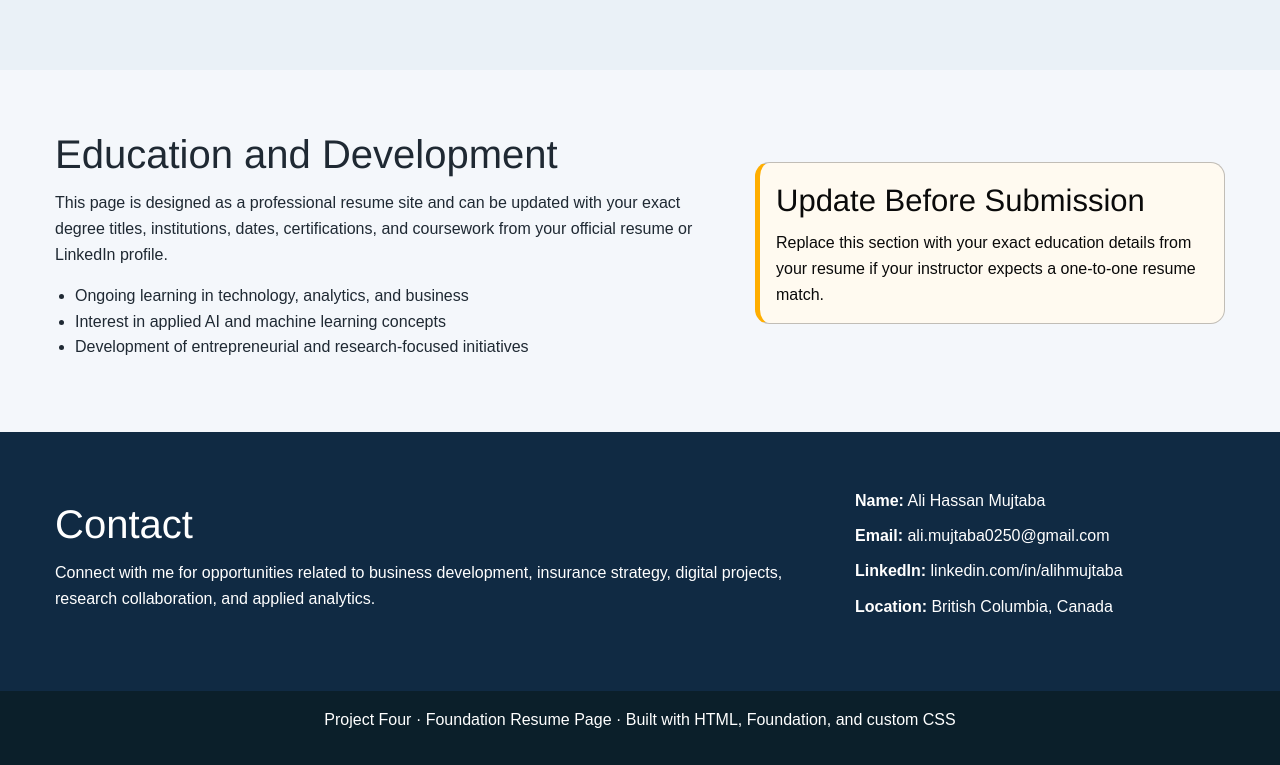
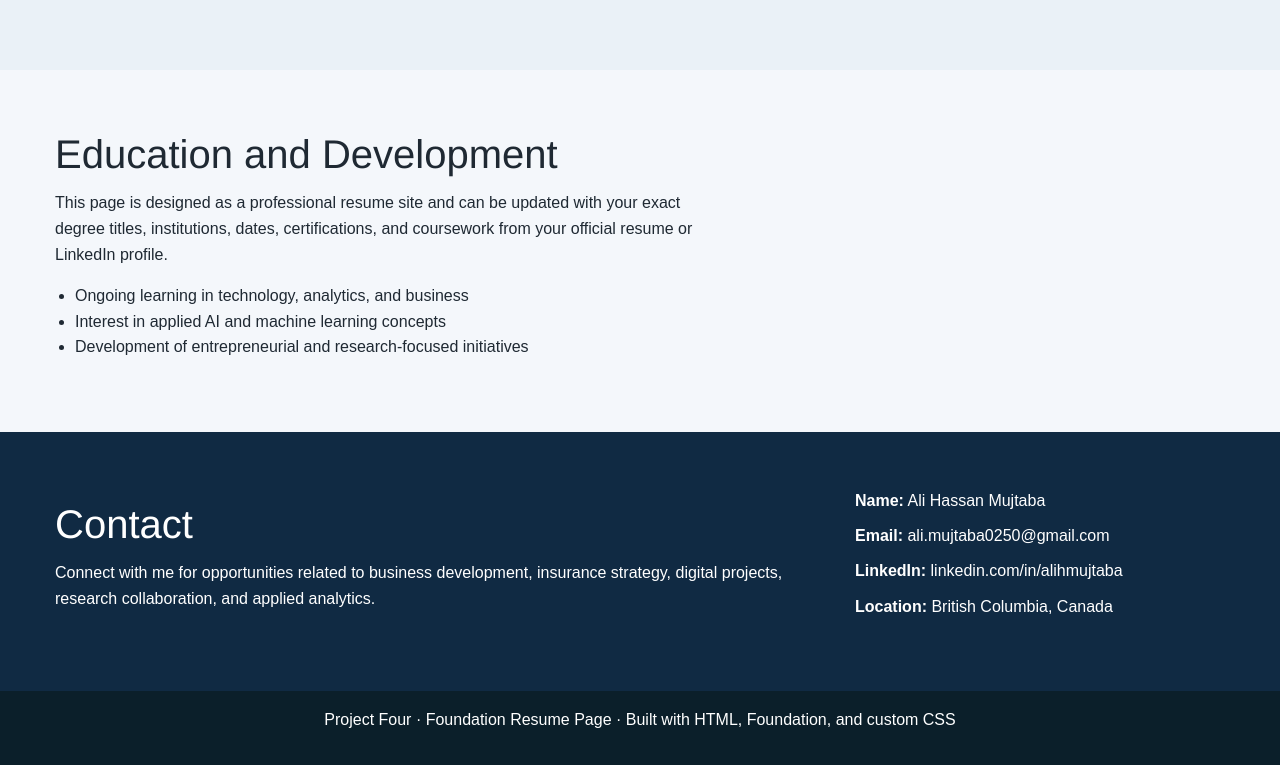
Before and after one commit to alimujtababachelors-design/project4, a plain HTML site: page index.html in a window 1280 px wide. Shown: the part 2557-3322 px from the top of the page. Drawn offline with nearby package versions, Linux system fonts and the light colour scheme.

Commit message:
Remove update section before submission
Removed the update section before submission from the HTML.

```diff
--- a/index.html
+++ b/index.html
@@ -280,13 +280,7 @@
             </ul>
           </div>
           <div class="cell medium-5">
-            <div class="callout warning-box">
-              <h3>Update Before Submission</h3>
-              <p>
-                Replace this section with your exact education details from your resume if your instructor expects a
-                one-to-one resume match.
-              </p>
-            </div>
+
           </div>
         </div>
       </div>
```
